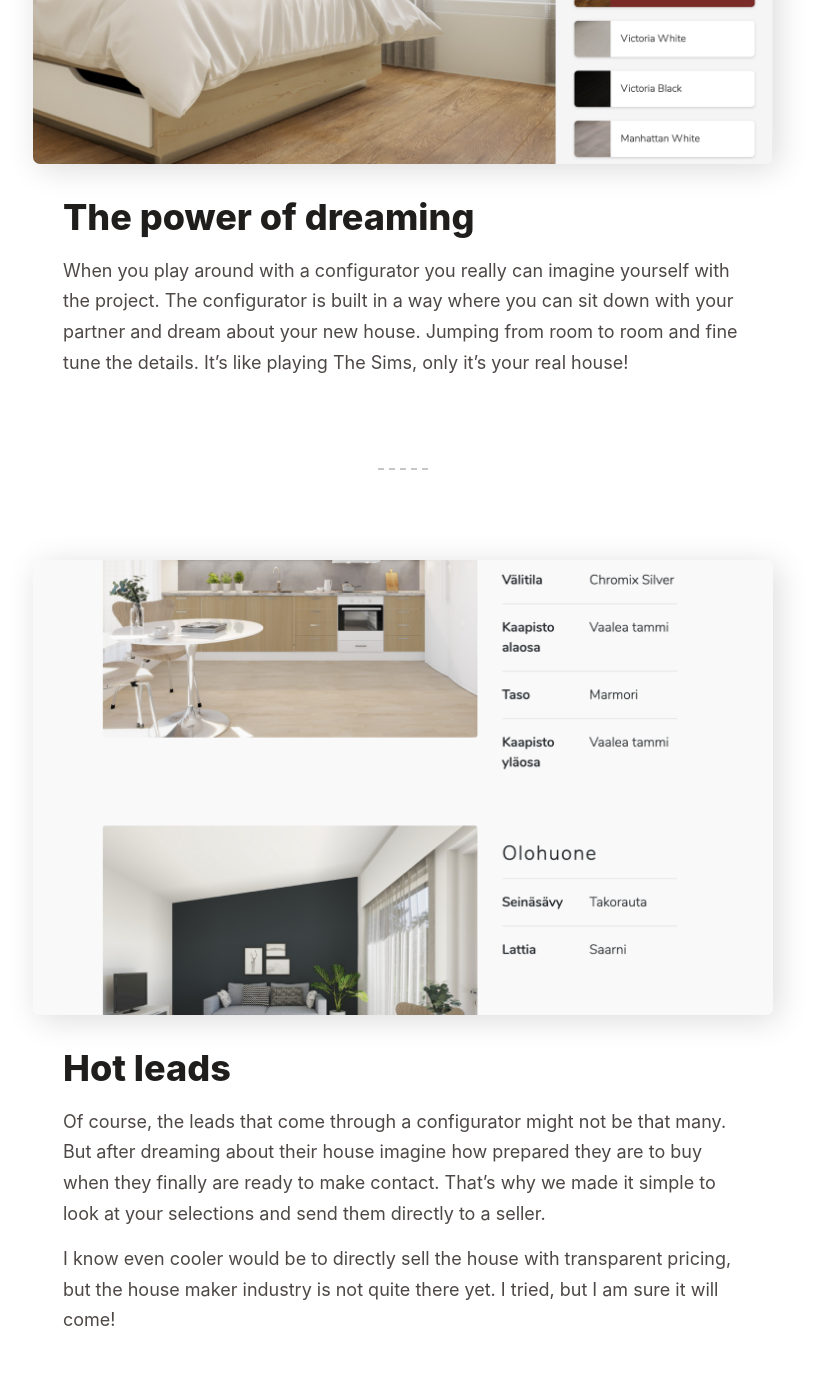
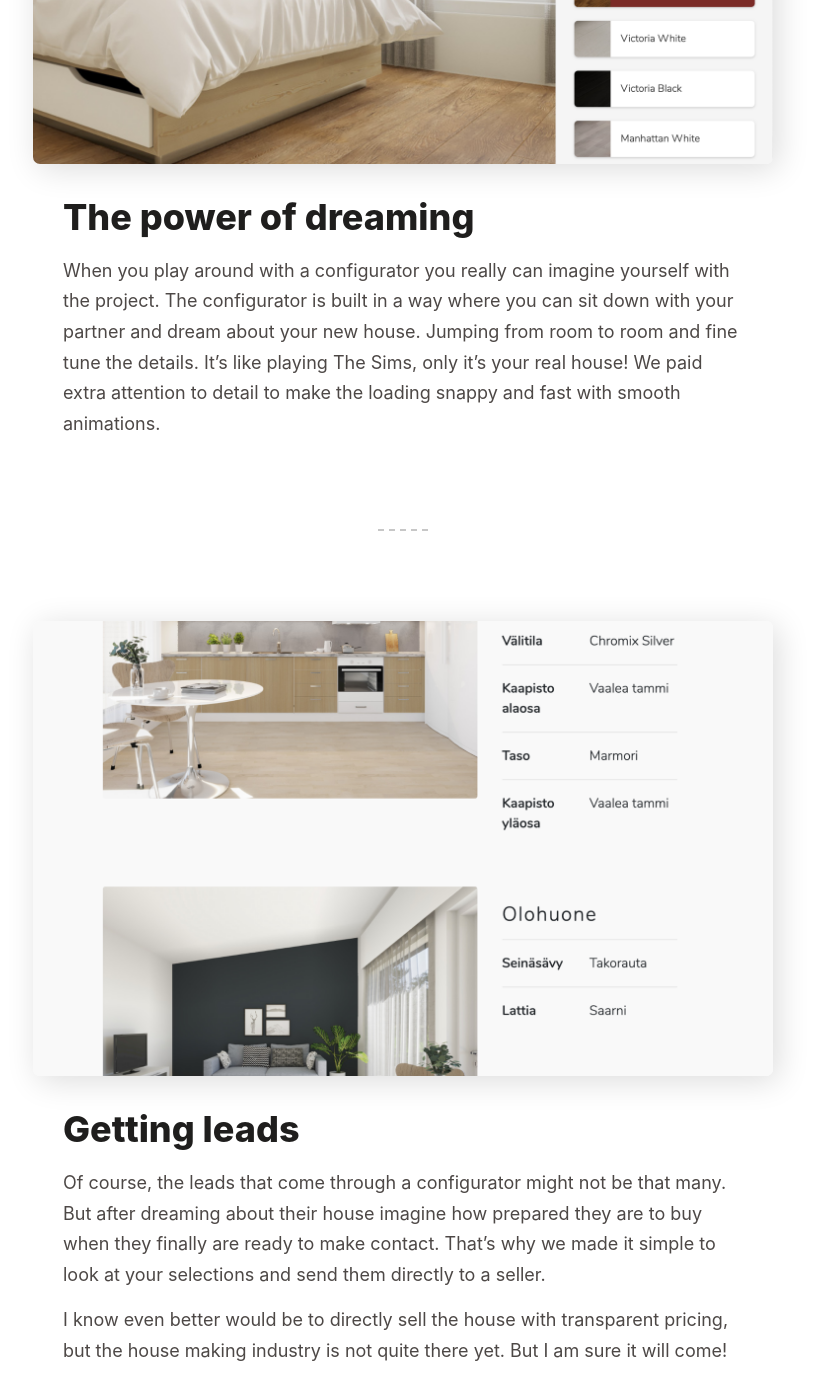
Before and after one commit to karjuho/juhokarhu.com, a Jekyll site: the page built from _cases/fiilistele.md, in a window 1280 px wide and 1400 px high, scrolled down 1969 px. Shown: the whole window, without its empty margins (237-1052 px from the left). Built offline with Jekyll 4.4.1, drawn with Linux system fonts in a browser that asks for light colours; some web fonts are replaced.

Commit message:
Text fixes

```diff
--- a/_cases/fiilistele.md
+++ b/_cases/fiilistele.md
@@ -23,14 +23,14 @@ I had a somewhat shared lead on this together with my boss. I took responsibilit
 
 ## The power of dreaming
 
-When you play around with a configurator you really can imagine yourself with the project. The configurator is built in a way where you can sit down with your partner and dream about your new house. Jumping from room to room and fine tune the details. It's like playing The Sims, only it's your real house!
+When you play around with a configurator you really can imagine yourself with the project. The configurator is built in a way where you can sit down with your partner and dream about your new house. Jumping from room to room and fine tune the details. It's like playing The Sims, only it's your real house! We paid extra attention to detail to make the loading snappy and fast with smooth animations.
 
 ---
 
 {% include image.html url="/assets/images/fiilistele/leads.png" description="Sending" %}
 
-## Hot leads
+## Getting leads
 
 Of course, the leads that come through a configurator might not be that many. But after dreaming about their house imagine how prepared they are to buy when they finally are ready to make contact. That's why we made it simple to look at your selections and send them directly to a seller.
 
-I know even cooler would be to directly sell the house with transparent pricing, but the house maker industry is not quite there yet. I tried, but I am sure it will come!
+I know even better would be to directly sell the house with transparent pricing, but the house making industry is not quite there yet. But I am sure it will come!
```
Also changed, not shown: _cases/biila-go.md (+2 -2 lines).
